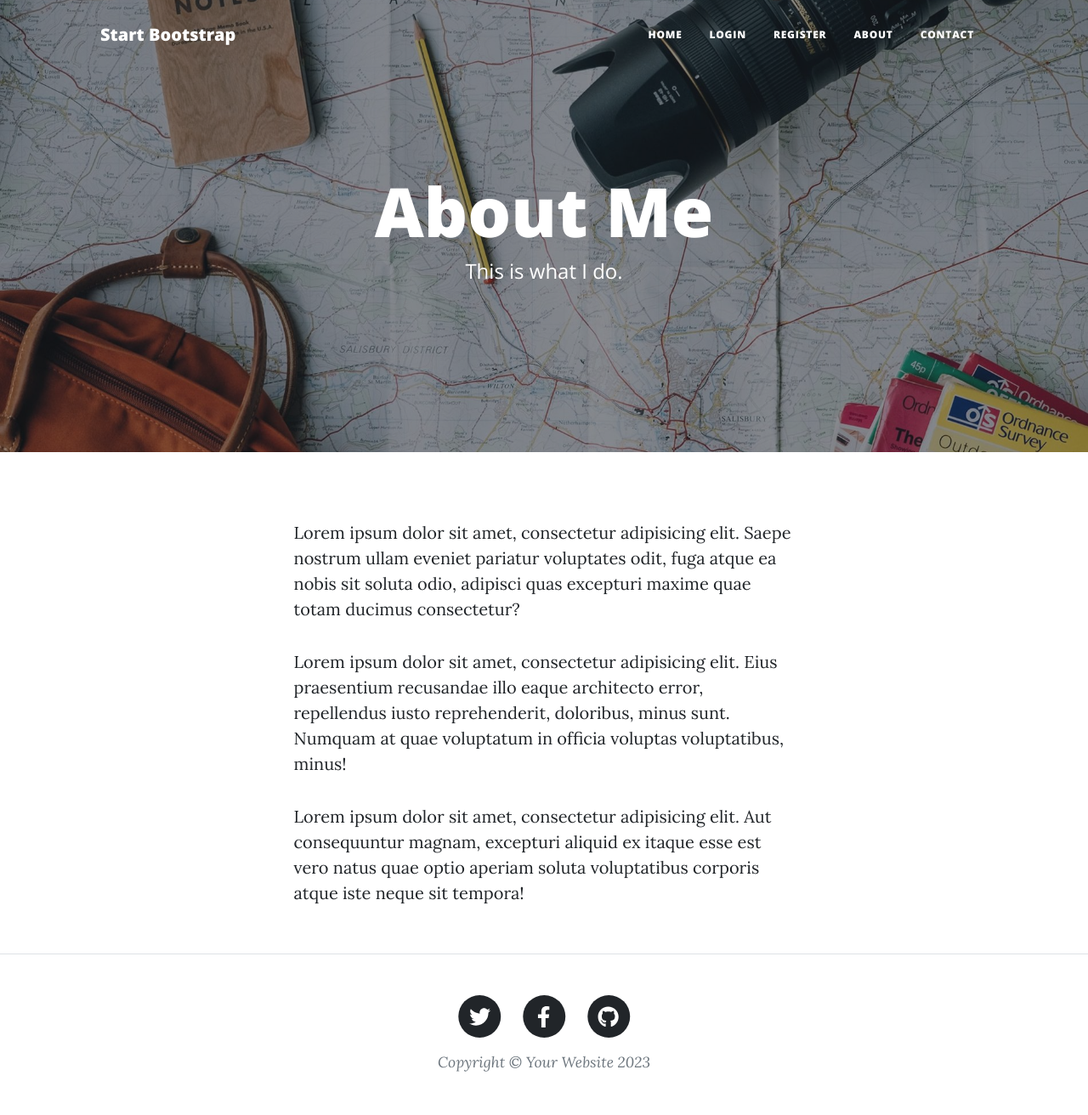
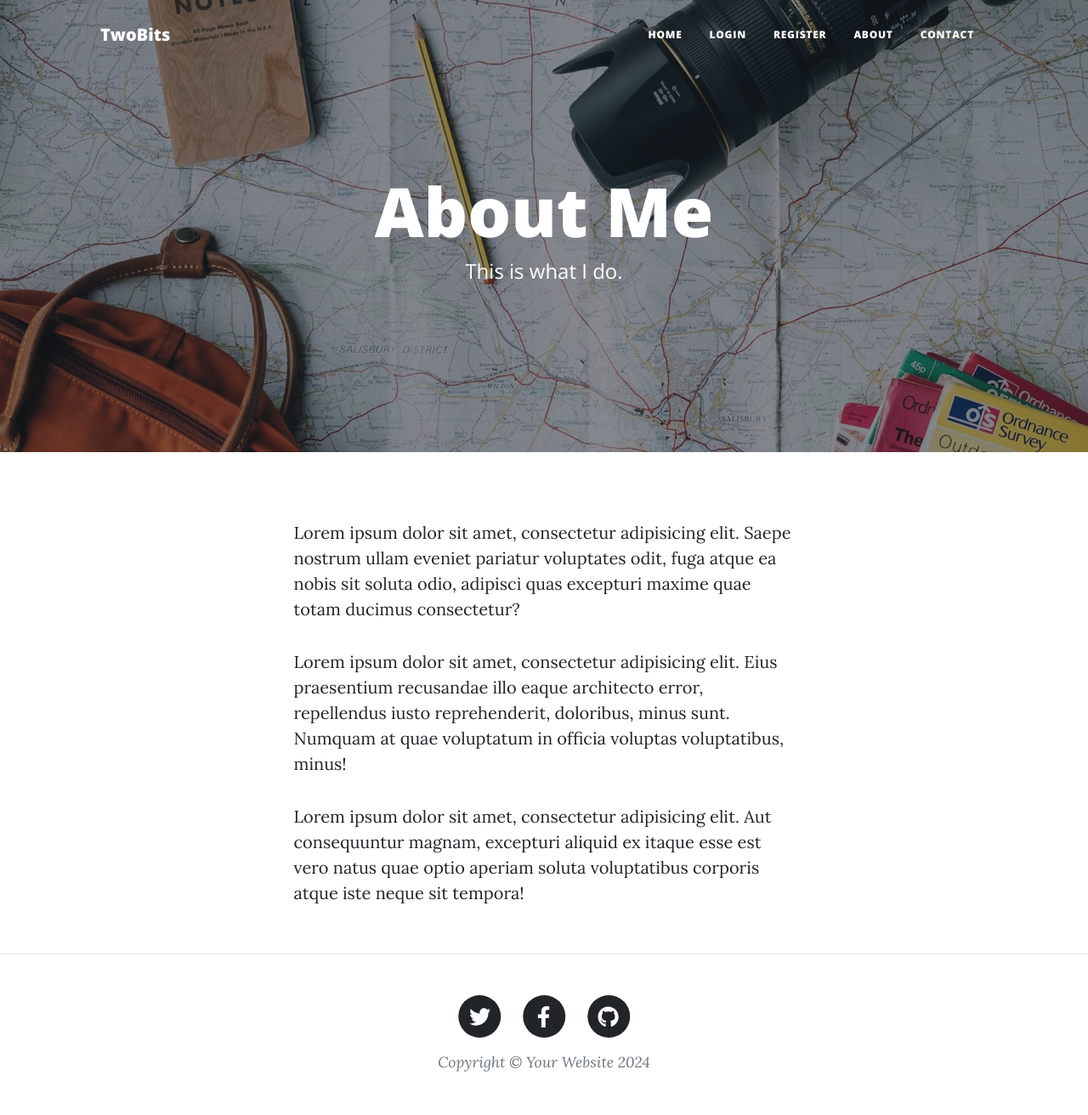
Before and after one commit to semui01/day-71-starting-files-blog-for-deployment, a Flask app: page /about in a window 1280 px wide. Shown: the whole page at 85% size. Run offline with Flask 3, Linux system fonts and the light colour scheme; some libraries are stand-ins or nearby versions.

Commit message:
name change

```diff
--- a/templates/footer.html
+++ b/templates/footer.html
@@ -29,7 +29,7 @@
                               </a>
                           </li>
                       </ul>
-                      <div class="small text-center text-muted fst-italic">Copyright &copy; Your Website 2023</div>
+                      <div class="small text-center text-muted fst-italic">Copyright &copy; Your Website 2024</div>
                   </div>
               </div>
           </div>
--- a/templates/header.html
+++ b/templates/header.html
@@ -8,7 +8,7 @@
     />
     <meta name="description" content="" />
     <meta name="author" content="" />
-    <title>Angela's Blog</title>
+    <title>Semui's Two Bits</title>
     {% block styles %}
     <!-- Load Bootstrap-Flask CSS here -->
     {{ bootstrap.load_css() }}
@@ -44,7 +44,7 @@
     <!-- Navigation-->
     <nav class="navbar navbar-expand-lg navbar-light" id="mainNav">
       <div class="container px-4 px-lg-5">
-        <a class="navbar-brand" href="/">Start Bootstrap</a>
+        <a class="navbar-brand" href="/">TwoBits</a>
         <button
           class="navbar-toggler"
           type="button"
```
